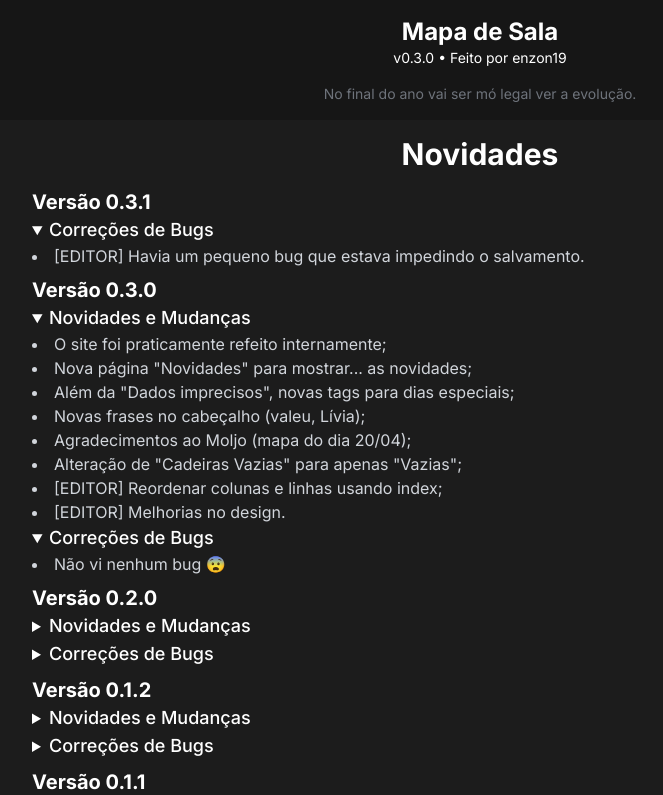
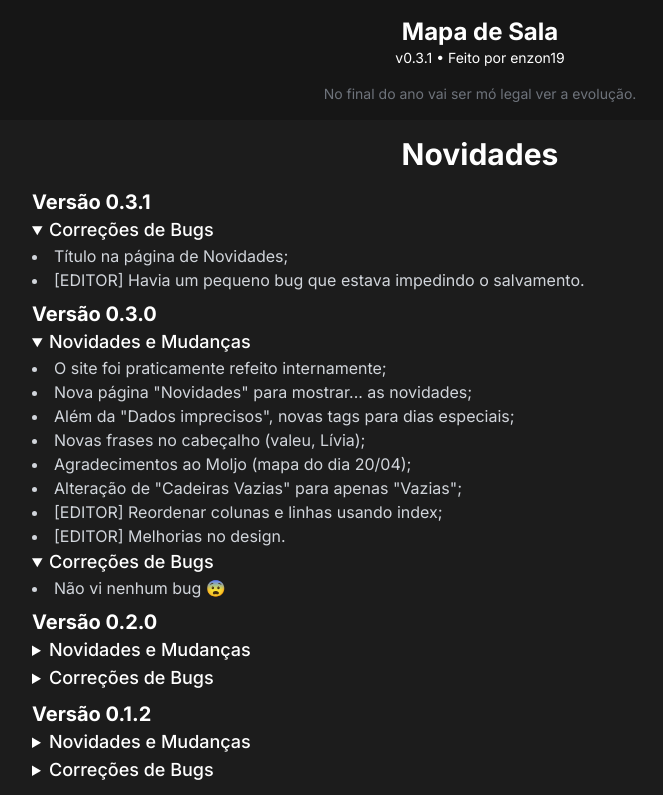
Before and after one commit to enzon19/mapa-de-sala, a SvelteKit app: page /novidades in a window 1280 px wide. Shown: the top 795 px of the page, without its empty margins (160-823 px from the left). Built offline with nearby package versions, Linux system fonts and the light colour scheme.

Commit message:
v0.3.1 - fixes

```diff
--- a/src/routes/+layout.svelte
+++ b/src/routes/+layout.svelte
@@ -17,7 +17,7 @@
   <a href="/">
     <h2 class="text-2xl font-bold">Mapa de Sala</h2>
   </a>
-  <p class="text-sm mb-4"><a  class="hover:text-light-grey transition-colors" href="/novidades">v0.3.0</a> • Feito por enzon19</p>
+  <p class="text-sm mb-4"><a  class="hover:text-light-grey transition-colors" href="/novidades">v0.3.1</a> • Feito por enzon19</p>
   <p class="text-sm text-light-grey">{phrases[randomIndex]}</p>
 </header>
 <div class="flex-grow"><slot/></div>
--- a/src/routes/novidades/+page.svelte
+++ b/src/routes/novidades/+page.svelte
@@ -1,3 +1,7 @@
+<svelte:head>
+  <title>Novidades</title>
+</svelte:head>
+
 <h1 class="text-center text-3xl font-bold m-4">Novidades</h1>
 <div class="container mx-auto max-w-4xl">
   <!-- 0.3.1 -->
@@ -5,6 +9,7 @@
   <details open>
     <summary><span class="text-lg font-medium cursor-pointer">Correções de Bugs</span></summary>
     <ol class="text-base text-gray-300 list-disc list-inside">
+      <li>Título na página de Novidades;</li>
       <li>[EDITOR] Havia um pequeno bug que estava impedindo o salvamento.</li>
     </ol>
   </details>
```
Also changed, not shown: 71 other files (tests, documents, lock files or other folders).
